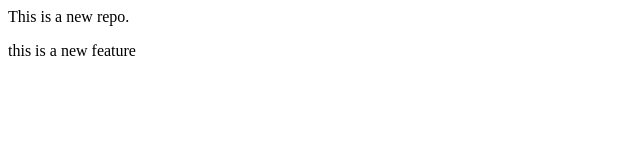
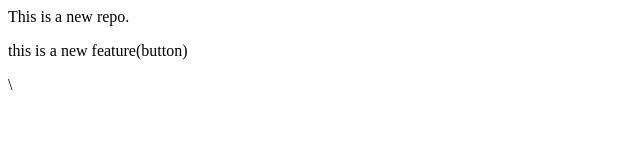
Before and after one commit to tabish-khan001/localrepo, a plain HTML site: page index.html in a window 1280 px wide. Shown: the full height of the page, 0-640 px from the left. Drawn offline with Linux system fonts and the light colour scheme.

Commit message:
add button

```diff
--- a/index.html
+++ b/index.html
@@ -1,2 +1,2 @@
 <p>This is a new repo.</p>
-<p>this is a new feature</p>
+<p>this is a new feature(button)</p>\
```
